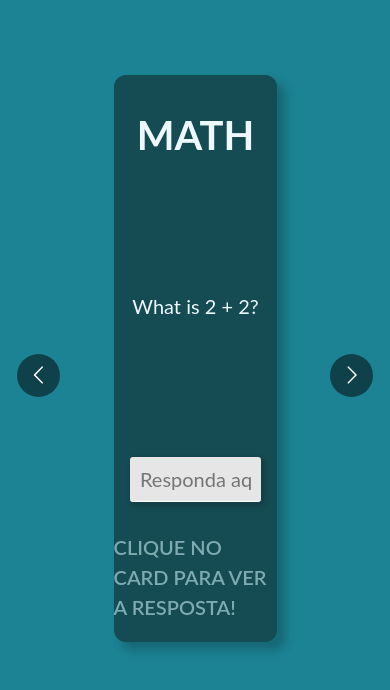
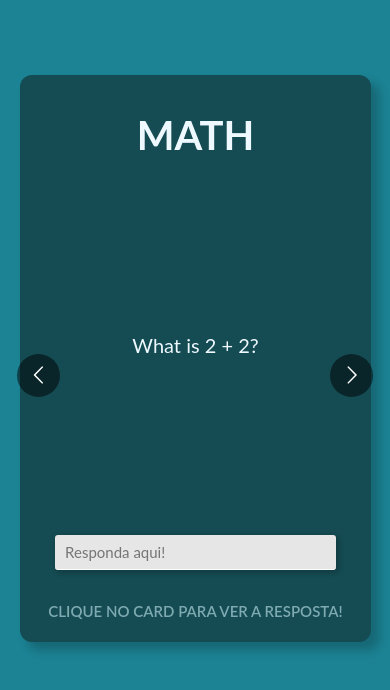
Before and after one commit to BenoGustavo/StudyCards, a React (Vite) app: page / in a window 390 px wide. Shown: the top 690 px of the page. Built offline with nearby package versions, Linux system fonts and the light colour scheme.

Commit message:
refactor: update responsive styles in Cards component

```diff
--- a/src/components/cards/styles.ts
+++ b/src/components/cards/styles.ts
@@ -27,6 +27,19 @@ export const CardInner = styled.div<{ $animate?: boolean }>`
   height: 100%;
   transform-style: preserve-3d;
   transition: transform 1s;
+
+  @media (max-width: 1050px) {
+    width: 60%;
+  }
+
+  @media (max-width: 880px) {
+    width: 80%;
+  }
+
+  @media (max-width: 670px) {
+    width: 90%;
+  }
+
   ${({ $animate }) =>
     $animate
       ? css`
@@ -46,6 +59,10 @@ export const CardContainer = styled.section<{ $animate?: boolean}>`
   align-items: center;
   margin-top: 7.5rem;
   border-radius: 1.2rem;
+
+  @media (max-width: 1250px) {
+    width: 100%;
+  }
 `
 
 export const CardFront = styled.div`
@@ -60,6 +77,10 @@ export const CardFront = styled.div`
   border-radius: 1.2rem;
   flex-direction: column;
   box-shadow: 8px 8px 10px 1px rgba(0, 0, 0, 0.2);
+
+  @media (max-width: 1250px) {
+    width: 100%;
+  }
 `;
 
 export const CardBack = styled.div`
@@ -76,7 +97,11 @@ export const CardBack = styled.div`
   justify-content: space-between;
   border-radius: 1.2rem;
   box-shadow: 8px 8px 10px 1px rgba(0, 0, 0, 0.2);
-  `;
+
+  @media (max-width: 1250px) {
+    width: 100%;
+  }
+`;
 
 
 export const CardTitleContainer = styled.div`
@@ -125,6 +150,10 @@ export const ClickHereMessage = styled.span`
     &:hover {
         color: ${Colors.newColor1};
     }
+
+    @media (max-width: 600px) {
+      font-size: 1.5rem;
+  }
 `
 
 export const CardAnswer = styled.input`
@@ -141,6 +170,11 @@ export const CardAnswer = styled.input`
     height: 45px;
     margin-bottom: 1rem;
     box-shadow: 2px 2px 5px 1px rgba(0, 0, 0, 0.2);
+
+    @media (max-width: 600px) {
+      height: 35px;
+      font-size: 1.5rem;
+  }
 `
 
 export const CardSubmit = styled.button`
```
